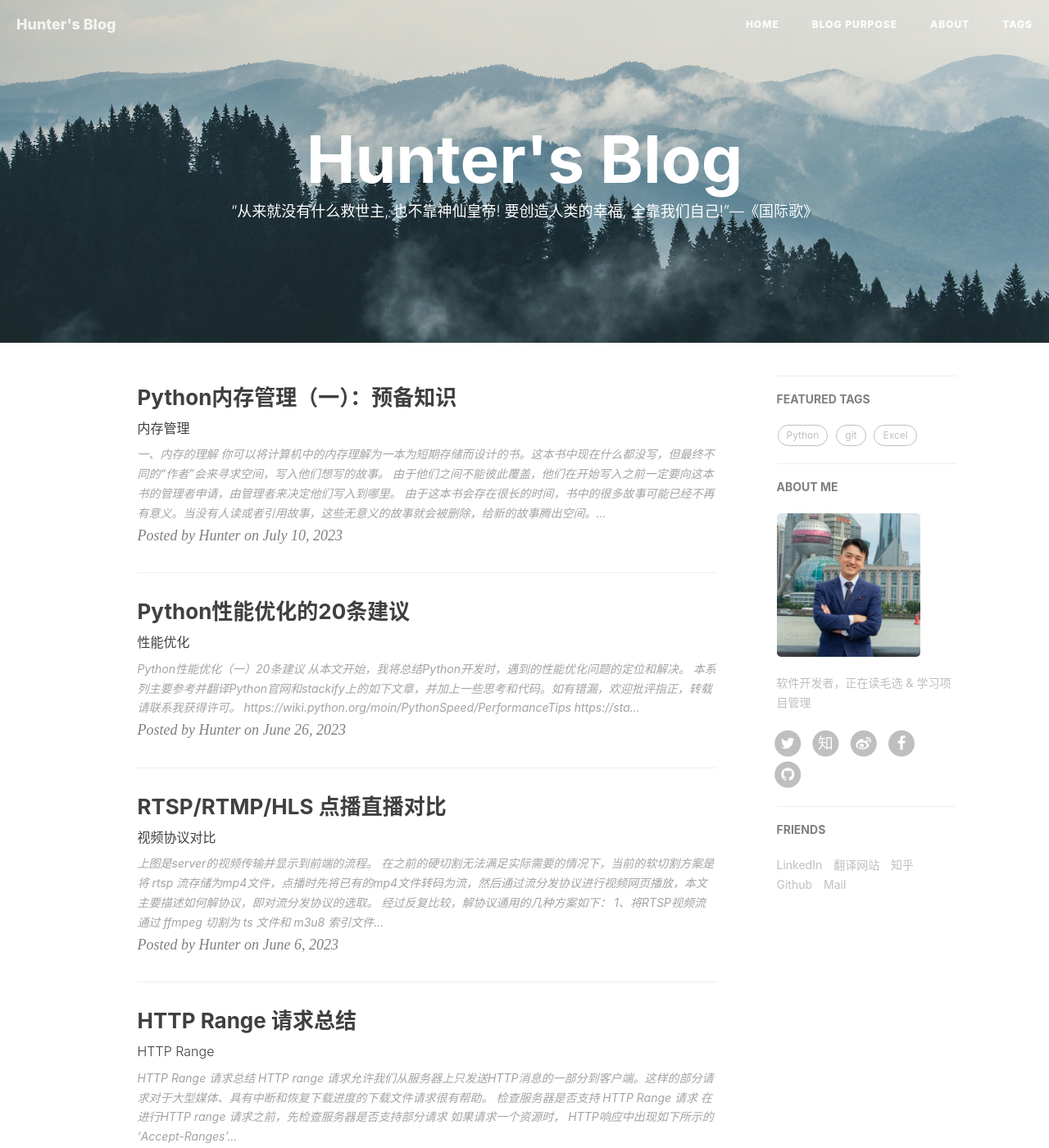
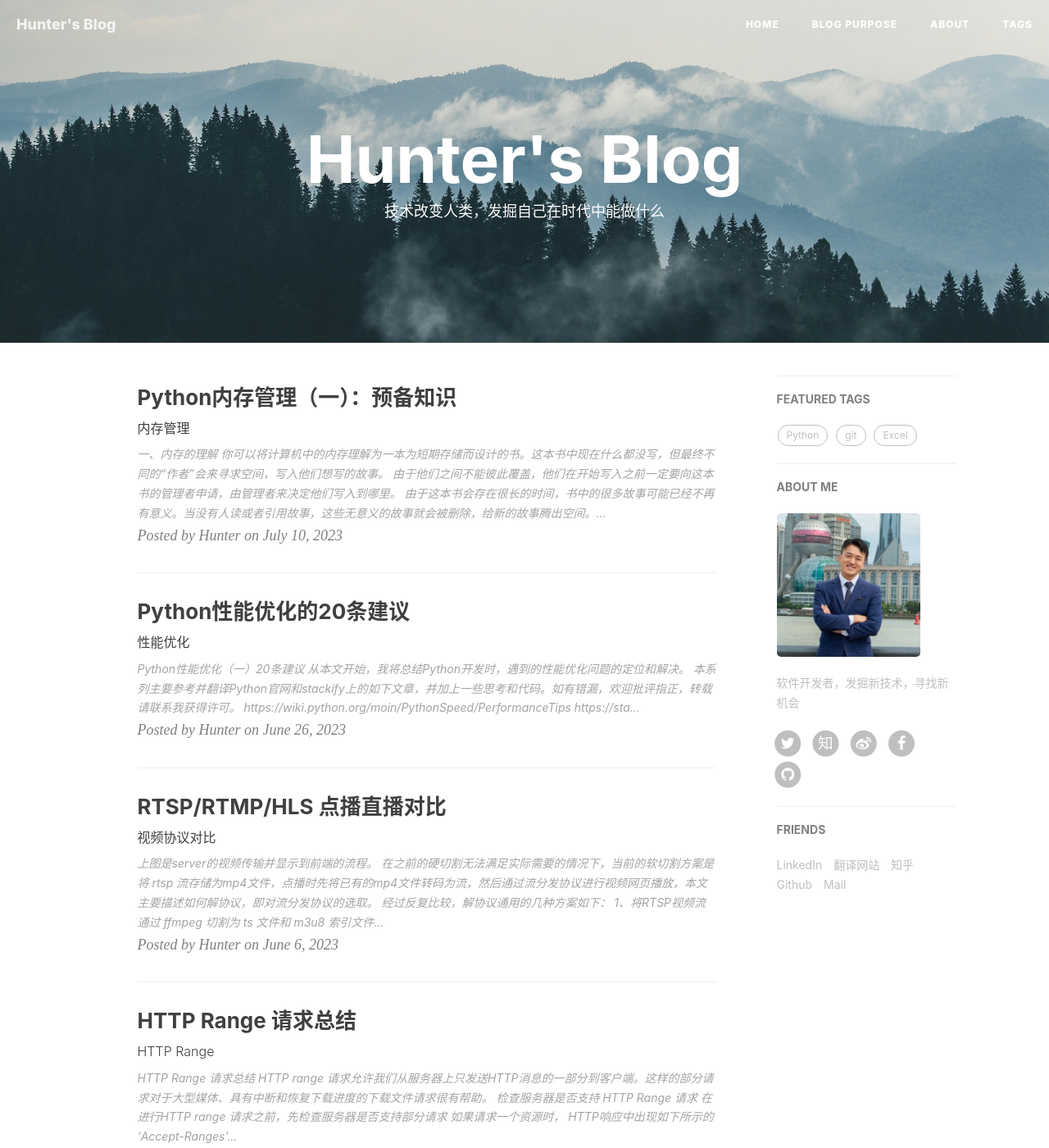
Before and after one commit to zhtyyx/zhtyyx.github.io, a Jekyll site: the page built from index.html, in a window 1280 px wide and 1400 px high. Shown: the whole window at 82% size. Built offline with Jekyll 4.4.1, drawn with Linux system fonts in a browser that asks for light colours; nearby versions of some CDN libraries; the list of posts is cut into pages by our own code; comment, search, counter and statistics services are not loaded.

Commit message:
update log

```diff
--- a/_config.yml
+++ b/_config.yml
@@ -68,7 +68,7 @@ ga_domain: huangxuan.me
 
 # Sidebar settings
 sidebar: true                           # whether or not using Sidebar.
-sidebar-about-description: "软件开发者，正在读毛选 & 学习项目管理"
+sidebar-about-description: "软件开发者，发掘新技术，寻找新机会"
 sidebar-avatar: /img/zht.jpg      # use absolute URL, seeing it's used in both `/` and `/about/`
 
 
--- a/index.html
+++ b/index.html
@@ -1,6 +1,6 @@
 ---
 layout: page
-description: "“从来就没有什么救世主, 也不靠神仙皇帝! 要创造人类的幸福, 全靠我们自己!”—《国际歌》"
+description: "技术改变人类，发掘自己在时代中能做什么"
 ---
 
 {% for post in paginator.posts %}
```
